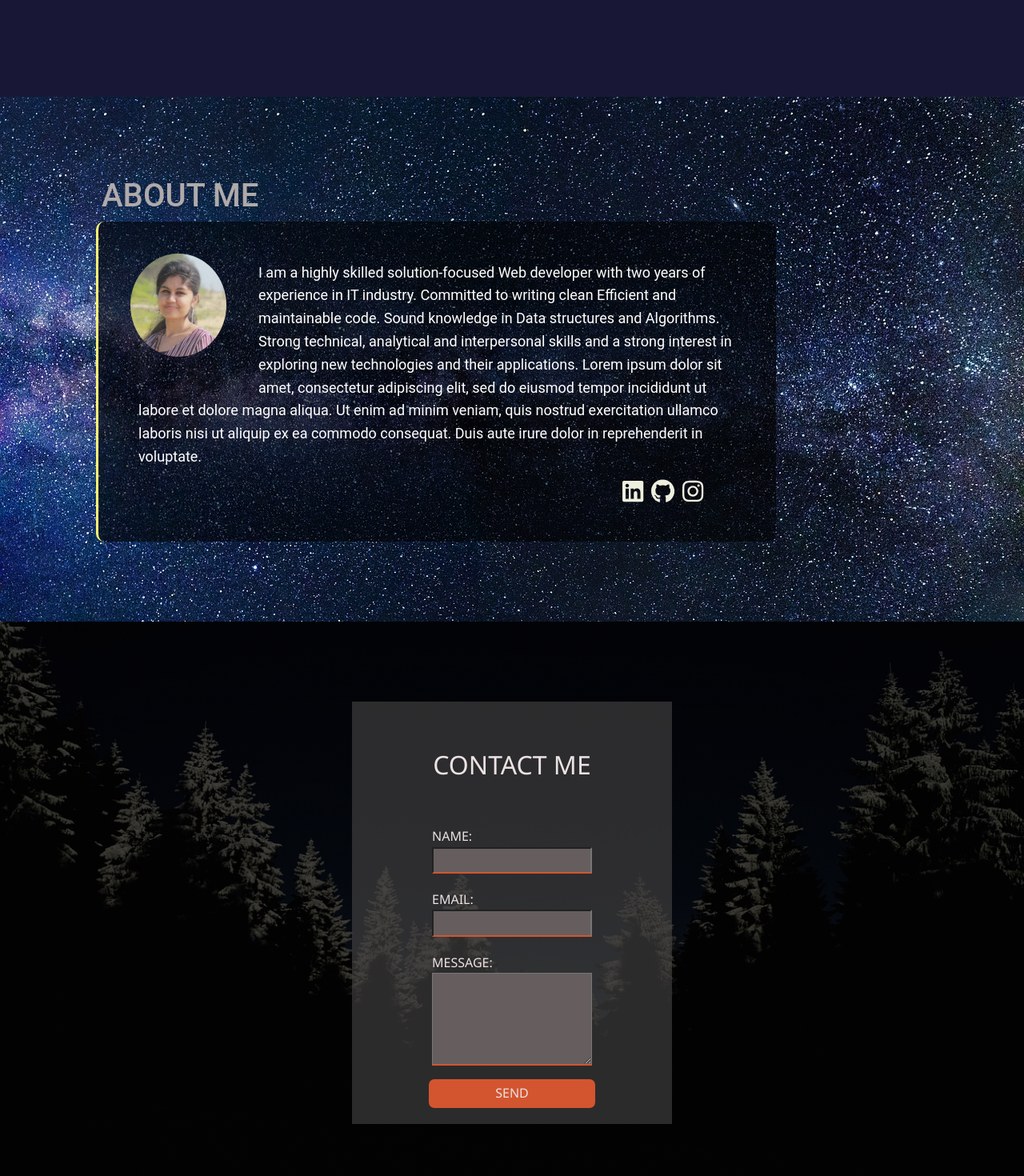
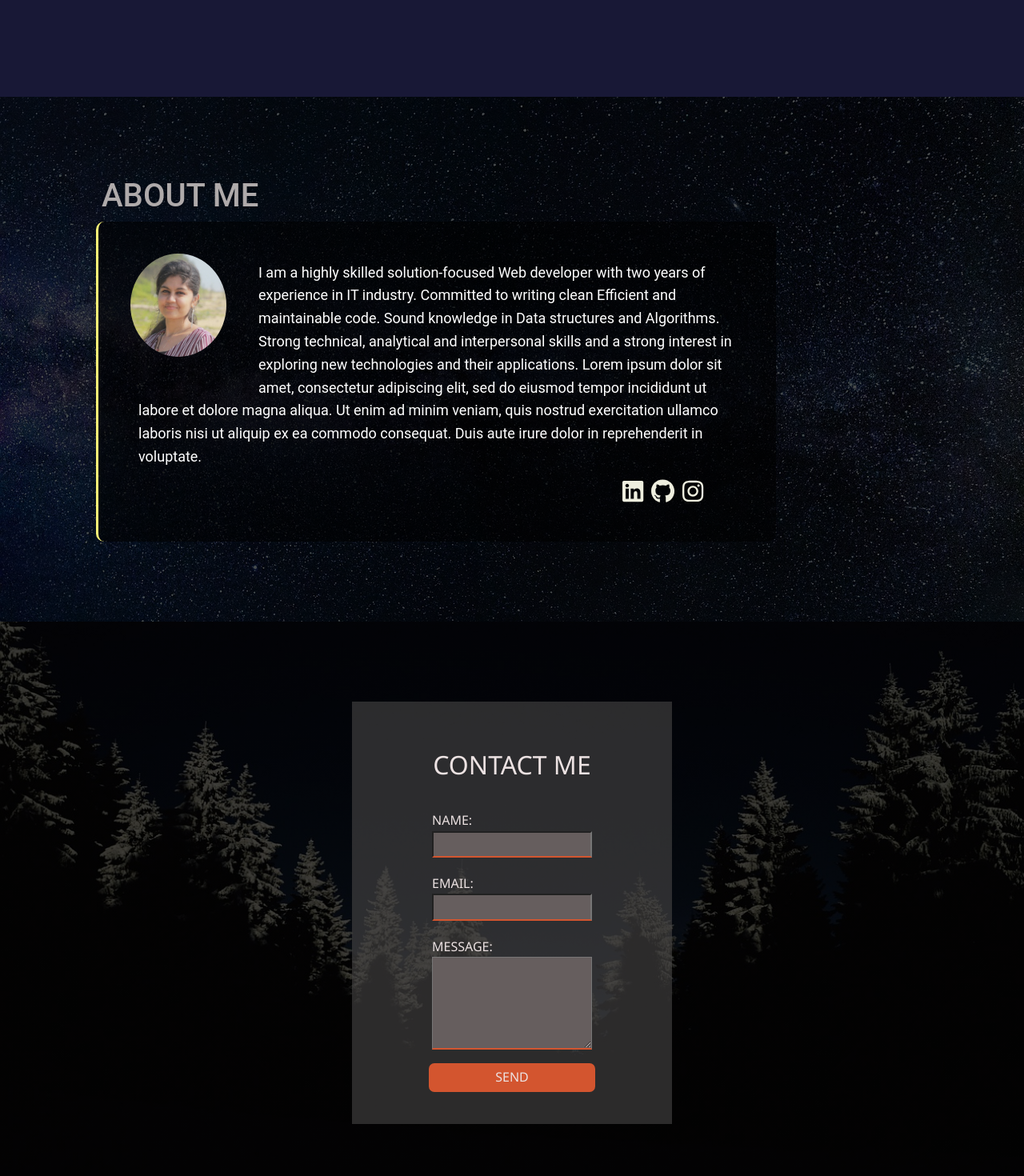
Before and after one commit to HarithaRaghu/Portfolio, a React (Create React App) app: page / in a window 1280 px wide. Shown: the part 720-2190 px from the top of the page at 80% size. Built offline with nearby package versions, Linux system fonts and the light colour scheme.

Commit message:
Updated code for Contact and About feature

```diff
--- a/src/components/About/index.scss
+++ b/src/components/About/index.scss
@@ -2,7 +2,7 @@
 .about-container {
     display: flex;
     flex-direction: column;
-    background-image: url(../../assets/images/about.jpg);
+    background-image: linear-gradient(rgba(0, 0, 0, 0.7), rgba(0, 0, 0, 0.7)),url(../../assets/images/about.jpg);
     background-size: cover;
     background-repeat: no-repeat;
     padding: 100px;
--- a/src/components/Contact/index.scss
+++ b/src/components/Contact/index.scss
@@ -17,10 +17,10 @@
       flex-direction: column;
       width: 400px;
       background-color: rgba(72, 70, 70, 0.6);
-      padding: 20px;
+      padding: 40px;
 
       h2 {
-        padding: 40px;
+        padding: 20px;
       }
       button{
         border: 2px ;
```
